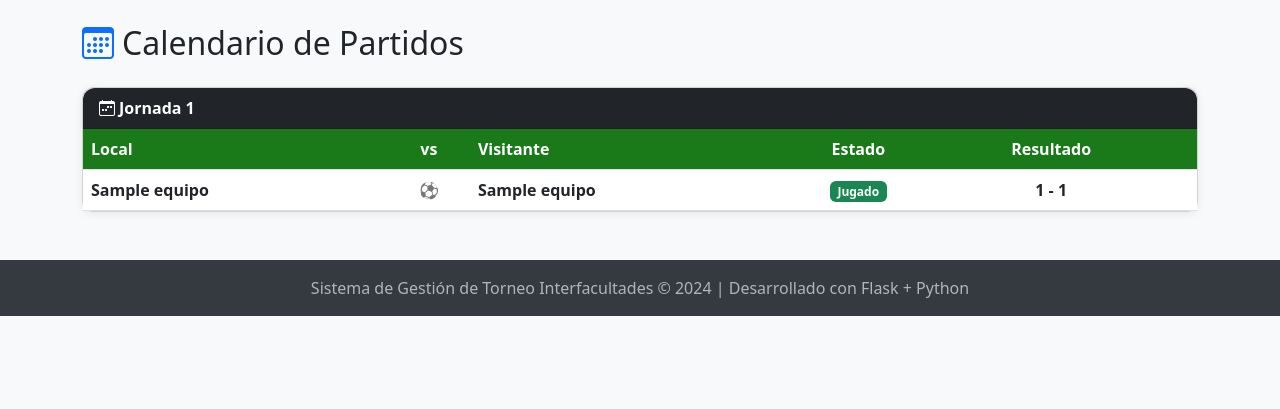
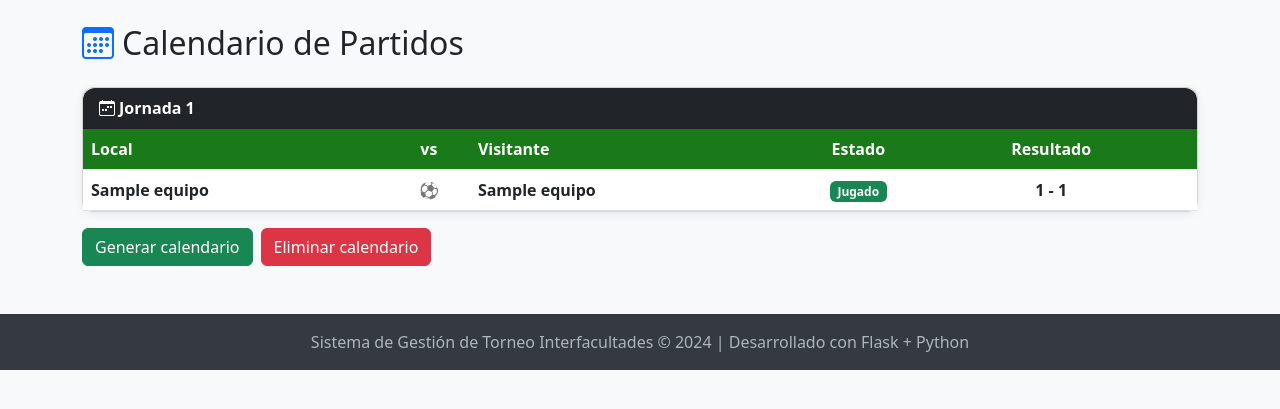
Before and after one commit to fernandoandresgc1109-web/sistema-torneo-futbol, a Flask app: page /calendario in a window 1280 px wide. Shown: the part 57-466 px from the top of the page. Run offline with Flask 3, Linux system fonts and the light colour scheme; tables that the repository leaves empty hold one stand-in row (values such as "Sample post").

Commit message:
Corrige registrar.html y agrega botones de calendario

```diff
--- a/app.py
+++ b/app.py
@@ -101,6 +101,14 @@ def generar_calendario():
     flash('Calendario generado exitosamente.', 'success')
     return redirect(url_for('ver_calendario'))
 
+@app.route('/calendario/eliminar', methods=['POST'])
+def eliminar_calendario():
+    Partido.query.delete()
+    db.session.commit()
+    flash('Calendario eliminado. Ahora puedes generar uno nuevo.', 'info')
+    return redirect(url_for('ver_calendario'))
+
+
 # ===================== RESULTADOS =====================
 @app.route('/resultados')
 def listar_resultados():
--- a/templates/calendario/ver.html
+++ b/templates/calendario/ver.html
@@ -4,7 +4,8 @@
         <h2><i class="bi bi-calendar3 text-primary me-2"></i>Calendario de Partidos</h2>
         {% if not partidos %}
             <form method="POST" action="{{ url_for('generar_calendario') }}">
-                <button type="submit" class="btn btn-success"><i class="bi bi-shuffle me-1"></i>Generar Calendario
+                <button type="submit" class="btn btn-success">
+                    <i class="bi bi-shuffle me-1"></i>Generar Calendario
                 </button>
             </form>
         {% endif %}
@@ -58,10 +59,21 @@
                 </div>
             </div>
         {% endfor %}
+
+        <!-- Botones de acción cuando ya hay calendario -->
+        <div class="d-flex gap-2 mt-3">
+            <form action="{{ url_for('generar_calendario') }}" method="post">
+                <button type="submit" class="btn btn-success">Generar calendario</button>
+            </form>
+            <form action="{{ url_for('eliminar_calendario') }}" method="post">
+                <button type="submit" class="btn btn-danger">Eliminar calendario</button>
+            </form>
+        </div>
+
     {% else %}
         <div class="alert alert-info">
-            <i class="bi bi-info-circle me-1"></i>No hay calendario generado. Asegúrate de tener al menos 2 equipos y
-            presiona <strong>Generar Calendario</strong>.
+            <i class="bi bi-info-circle me-1"></i>No hay calendario generado.
+            Asegúrate de tener al menos 2 equipos y presiona <strong>Generar Calendario</strong>.
         </div>
     {% endif %}
 {% endblock %}
--- a/templates/resultados/registrar.html
+++ b/templates/resultados/registrar.html
@@ -54,7 +54,7 @@
                                     <div class="form-check">
                                     <input class="form-check-input" type="checkbox" name="goleadores" value="{{ j.id }}"
                                            id="j{{ j.id }}">
-                                    <label class="form-check-label" for="j{{ j.id }}){% endif %}</label>
+                                    <label class="form-check-label" for="j{{ j.id }}{% endif %}</label>
                                     </div>
                                     {% endfor %}
                                 {% else %}
```
